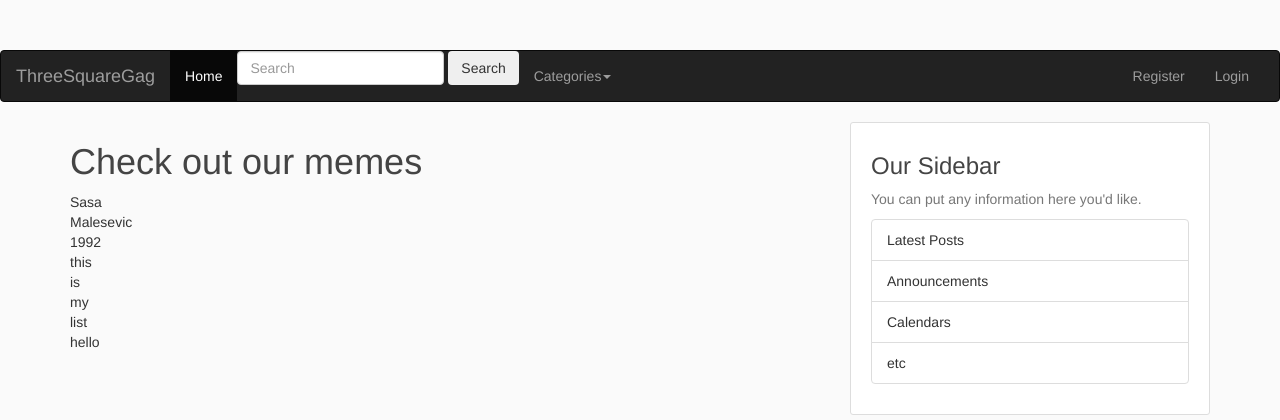
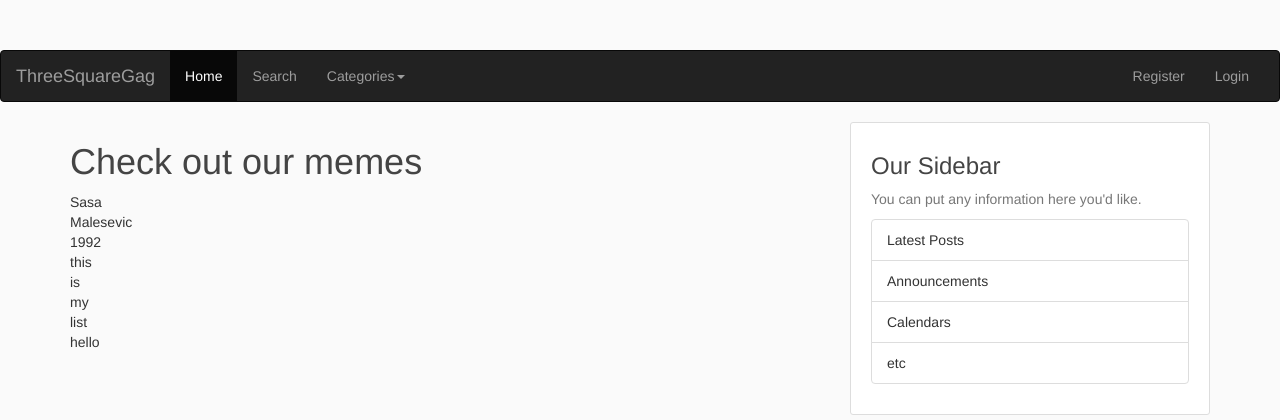
Before and after one commit to alexgeu/meme-project, a Django app: page / in a window 1280 px wide. Shown: the top 420 px of the page. Run offline with Django 3.2, Linux system fonts and the light colour scheme; some libraries are stand-ins or nearby versions.

Commit message:
no message

```diff
--- a/memeProject/templates/base.html
+++ b/memeProject/templates/base.html
@@ -46,12 +46,8 @@
                 <div class="collapse navbar-collapse" id="mainNavBar">
                     <ul class="nav navbar-nav">
                         <li class="active"><a href="/products">Home</a></li>
-                        <li>
-                            <form class="form-inline" action="/search.myFilter">
-                                <input class="form-control mr-sm-2" type="search" placeholder="Search" aria-label="Search">
-                                <button class="btn btn-light my-sm-2" type="submit">Search</button>
-                            </form>
-                        </li>
+                        <li class=""><a href="/search">Search</a></li>
+
                         <!-- drop down menu -->
                         <li class="dropdown">
                             <a href="#" class="dropdown-toggle" data-toggle="dropdown">Categories<span class="caret"></span></a>
```
Also changed, not shown: memeProject/templates/final_nav_bar.html (+0 -7 lines).
